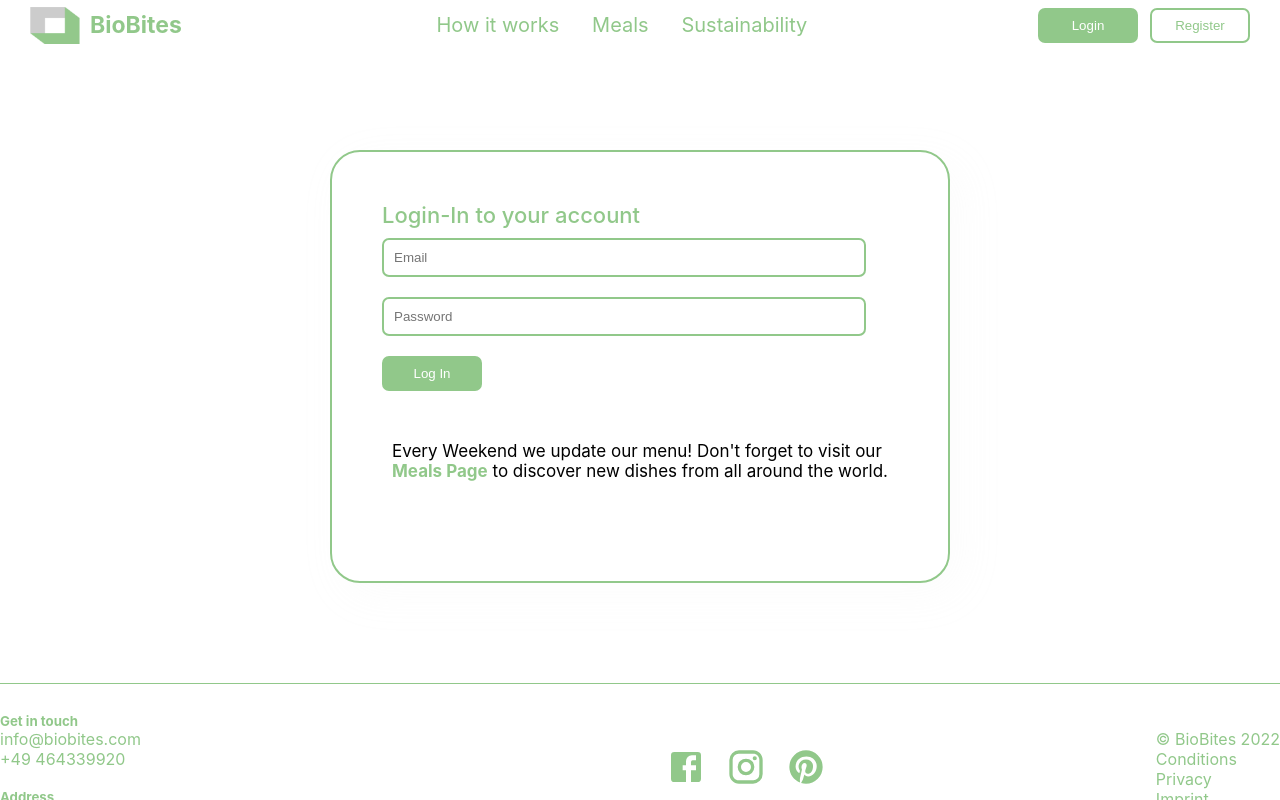
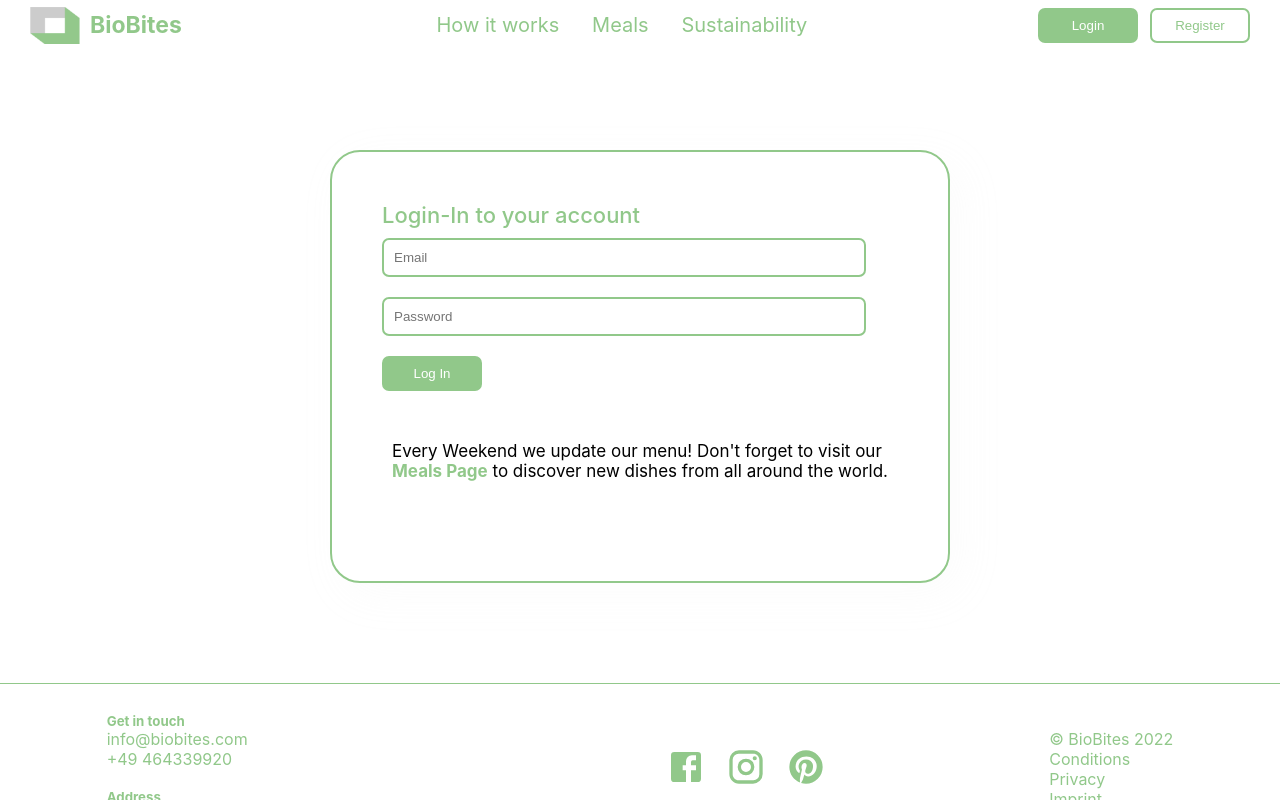
Before and after one commit to Laurazig/DCI_final, a React (Create React App) app in the folder front-end/: page /#/login in a window 1280 px wide. Built offline with nearby package versions, Linux system fonts and the light colour scheme; no server answers.

Commit message:
fixed bug on navbar
fixed bug on navbar

```diff
--- a/front-end/src/components/globalComponents/footer/footer.scss
+++ b/front-end/src/components/globalComponents/footer/footer.scss
@@ -5,8 +5,7 @@
   display: flex;
     align-items: center;
     color: $mainCol;
-    justify-content: space-between;
-    margin: 0 auto;
+    justify-content: space-around;
     border-top:1px solid $mainCol;
     height: 70px;
     padding: 50px 0;
--- a/front-end/src/views/howitworks/HowItWorksPage.jsx
+++ b/front-end/src/views/howitworks/HowItWorksPage.jsx
@@ -79,7 +79,7 @@ const HowItWorksPage = () => {
           </p>
           <p>
             No worries. You can easily skip a week (or several!) when you need
-            to. Just be sure to do so by your cutoff time 5 days prior to your
+            to. <br/>Just be sure to do so by your cutoff time 5 days prior to your
             delivery.
           </p>
         </span>
```
